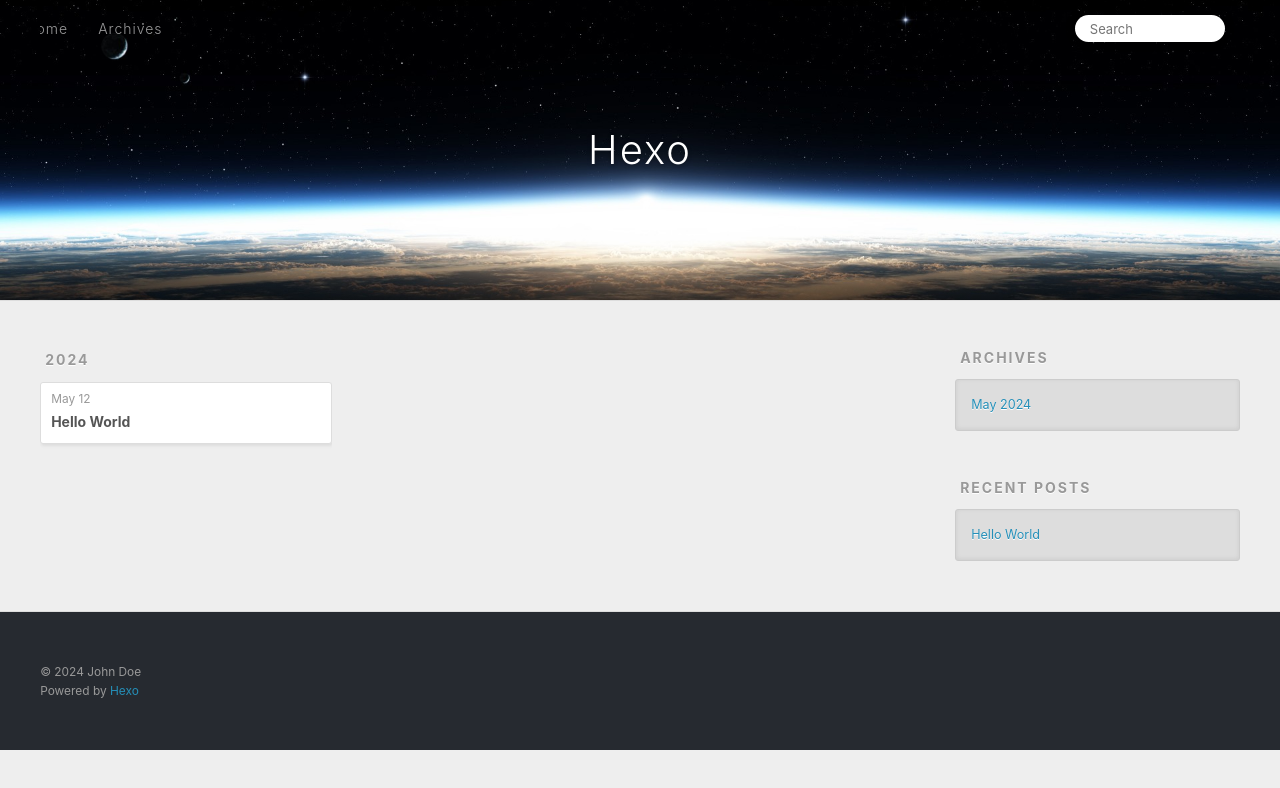
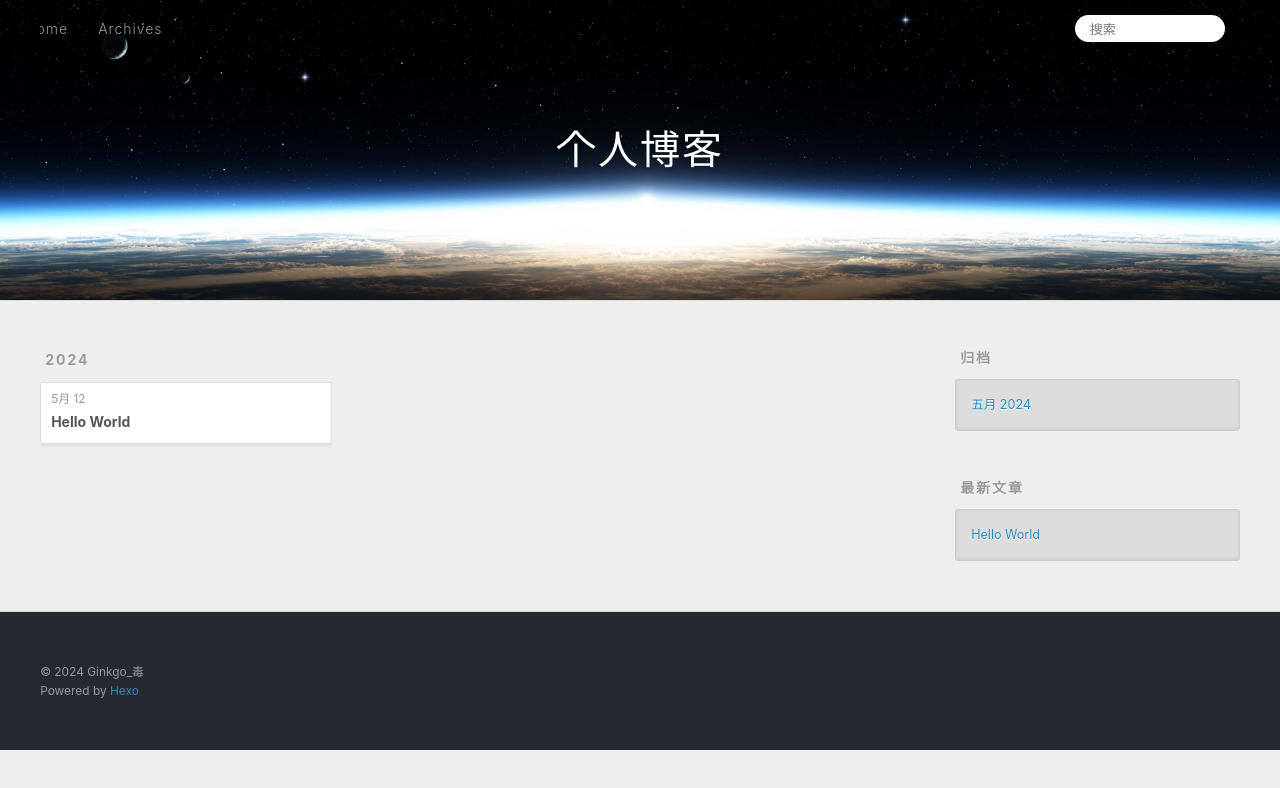
Before and after one commit to ginkgodu/ginkgodu.github.io, a plain HTML site: page archives/index.html in a window 1280 px wide. Both pictures are taken after a click on the link 1232 px from the left and 27 px from the top of the page. Drawn offline with Linux system fonts and the light colour scheme.

Commit message:
Site updated: 2024-05-12 13:02:38

```diff
--- a/archives/index.html
+++ b/archives/index.html
@@ -4,17 +4,17 @@
   <meta charset="utf-8">
 
 
-  <title>Archives | Hexo</title>
+  <title>归档 | 个人博客</title>
   <meta name="viewport" content="width=device-width, initial-scale=1, shrink-to-fit=no">
   <meta property="og:type" content="website">
-<meta property="og:title" content="Hexo">
+<meta property="og:title" content="个人博客">
 <meta property="og:url" content="http://example.com/archives/index.html">
-<meta property="og:site_name" content="Hexo">
-<meta property="og:locale" content="en_US">
-<meta property="article:author" content="John Doe">
+<meta property="og:site_name" content="个人博客">
+<meta property="og:locale" content="zh_CN">
+<meta property="article:author" content="Ginkgo_毒">
 <meta name="twitter:card" content="summary">
 
-    <link rel="alternate" href="/atom.xml" title="Hexo" type="application/atom+xml">
+    <link rel="alternate" href="/atom.xml" title="个人博客" type="application/atom+xml">
 
 
     <link rel="shortcut icon" href="/favicon.png">
@@ -39,7 +39,7 @@
   <div id="header-outer" class="outer">
     <div id="header-title" class="inner">
       <h1 id="logo-wrap">
-        <a href="/" id="logo">Hexo</a>
+        <a href="/" id="logo">个人博客</a>
       </h1>
 
     </div>
@@ -55,12 +55,12 @@
       <nav id="sub-nav">
 
 
-          <a class="nav-icon" href="/atom.xml" title="RSS Feed"><span class="fa fa-rss"></span></a>
+          <a class="nav-icon" href="/atom.xml" title="RSS 订阅"><span class="fa fa-rss"></span></a>
 
-        <a class="nav-icon nav-search-btn" title="Search"><span class="fa fa-search"></span></a>
+        <a class="nav-icon nav-search-btn" title="搜索"><span class="fa fa-search"></span></a>
       </nav>
       <div id="search-form-wrap">
-        <form action="//google.com/search" method="get" accept-charset="UTF-8" class="search-form"><input type="search" name="q" class="search-form-input" placeholder="Search"><button type="submit" class="search-form-submit">&#xF002;</button><input type="hidden" name="sitesearch" value="http://example.com"></form>
+        <form action="//google.com/search" method="get" accept-charset="UTF-8" class="search-form"><input type="search" name="q" class="search-form-input" placeholder="搜索"><button type="submit" class="search-form-submit">&#xF002;</button><input type="hidden" name="sitesearch" value="http://example.com"></form>
       </div>
     </div>
   </div>
@@ -84,7 +84,7 @@
   <div class="archive-article-inner">
     <header class="archive-article-header">
       <a href="/2024/05/12/hello-world/" class="archive-article-date">
-  <time class="dt-published" datetime="2024-05-12T04:05:19.919Z" itemprop="datePublished">May 12</time>
+  <time class="dt-published" datetime="2024-05-12T04:05:19.919Z" itemprop="datePublished">5月 12</time>
 </a>
 
 
@@ -116,9 +116,9 @@
 
 
   <div class="widget-wrap">
-    <h3 class="widget-title">Archives</h3>
+    <h3 class="widget-title">归档</h3>
     <div class="widget">
-      <ul class="archive-list"><li class="archive-list-item"><a class="archive-list-link" href="/archives/2024/05/">May 2024</a></li></ul>
+      <ul class="archive-list"><li class="archive-list-item"><a class="archive-list-link" href="/archives/2024/05/">五月 2024</a></li></ul>
     </div>
   </div>
 
@@ -126,7 +126,7 @@
 
 
   <div class="widget-wrap">
-    <h3 class="widget-title">Recent Posts</h3>
+    <h3 class="widget-title">最新文章</h3>
     <div class="widget">
       <ul>
 
@@ -147,7 +147,7 @@
   <div class="outer">
     <div id="footer-info" class="inner">
 
-      &copy; 2024 John Doe<br>
+      &copy; 2024 Ginkgo_毒<br>
       Powered by <a href="https://hexo.io/" target="_blank">Hexo</a>
     </div>
   </div>
```
Also changed, not shown: 2024/05/12/hello-world/index.html (+14 -14 lines), archives/2024/05/index.html (+15 -15 lines), archives/2024/index.html (+15 -15 lines), index.html (+15 -15 lines).
